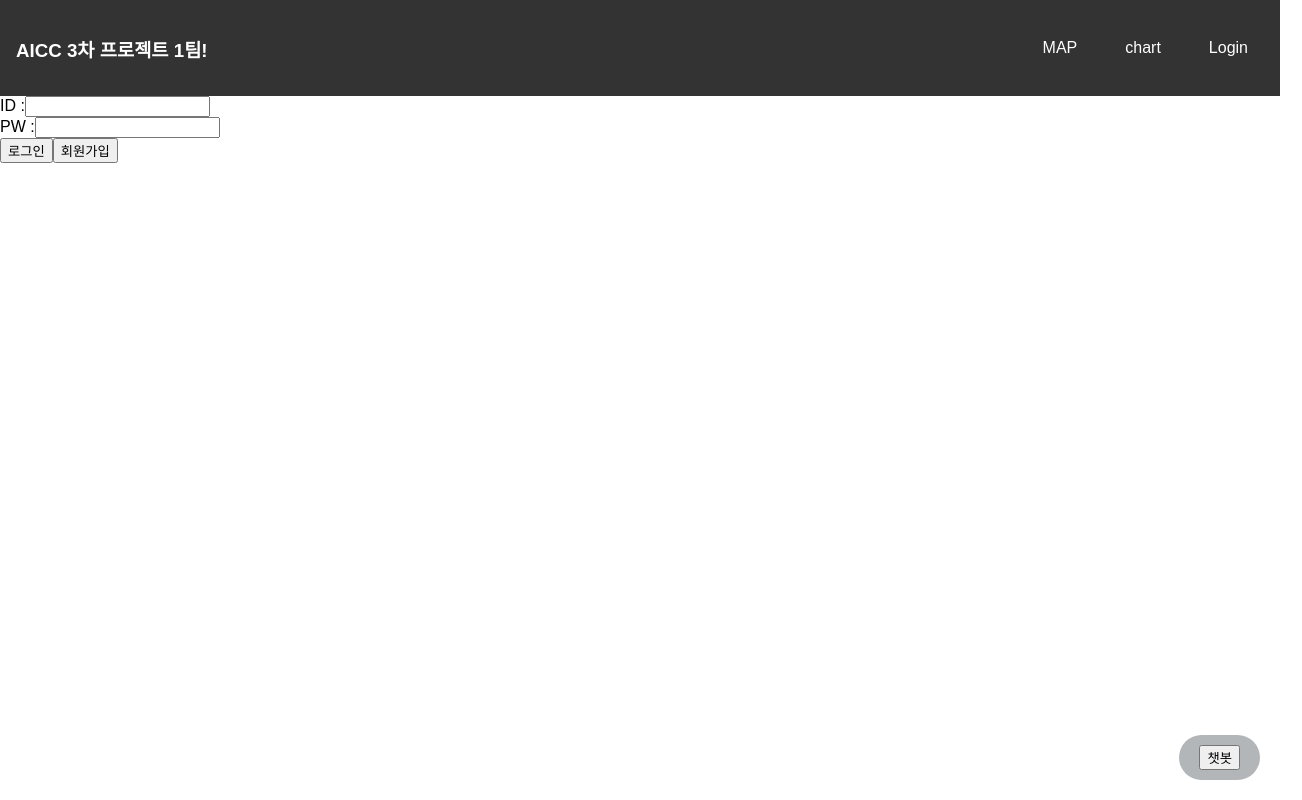
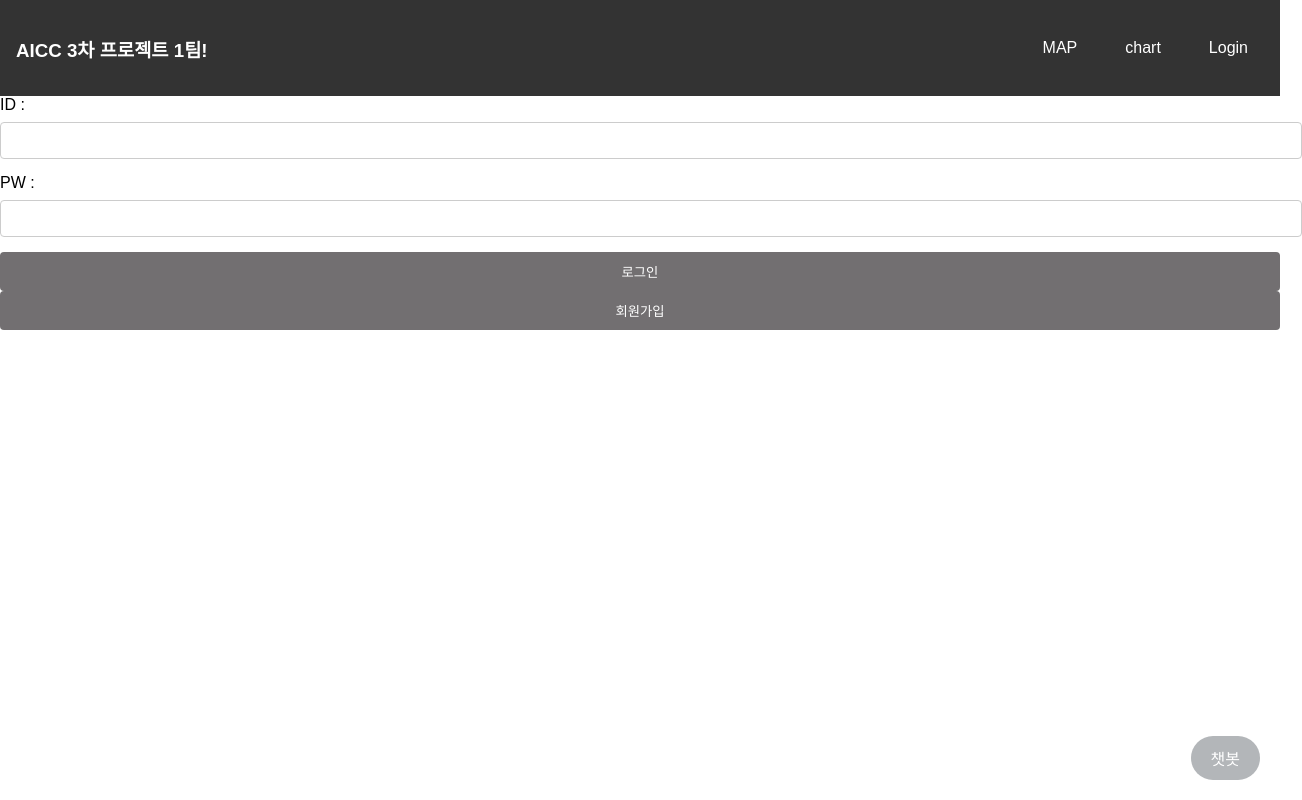
Before and after one commit to ParkWonBin/Codelabit_AICC_Project_03, a React (Create React App) app in the folder react-test/: page /login in a window 1280 px wide. Shown: the whole page, 1302 px wide, since content can reach past the window. Built offline with nearby package versions, Linux system fonts and the light colour scheme.

Commit message:
로그인 css 수정

```diff
--- a/react-test/src/commponent/LoginForm.css
+++ b/react-test/src/commponent/LoginForm.css
@@ -1,39 +1,98 @@
+/* 로그인 폼 컨테이너 */
 .login-form-container {
-    max-width: 300px;
-    margin: 50px auto;
-    padding: 20px;
-    border: 1px solid #ccc;
-    border-radius: 5px;
-    box-shadow: 0 0 10px rgba(0, 0, 0, 0.1);
+  max-width: 380px;
+  margin: 80px auto;
+  padding: 40px;
+  border-radius: 10px;
+  box-shadow: 0 8px 25px rgba(0, 0, 0, 0.1);
+  background-color: #fff;
+  text-align: center;
 }
 
+
+
+/* 입력 컨테이너 */
 .input-container {
-    margin-bottom: 15px;
+  margin-bottom: 25px;
+  padding: 25px;
+  border: 1px solid #e0e0e0;
+  border-radius: 6px;
+  box-shadow: 0 4px 10px rgba(0, 0, 0, 0.1);
+  background-color: #f9f9f9;
 }
 
+/* 레이블 */
+label {
+  display: block;
+  margin-bottom: 8px;
+}
+
+/* 입력 필드 */
 .input-field {
   width: 100%;
-    padding: 8px;
+  padding: 15px;
+  border: 2px solid #ccc;
+  border-radius: 8px;
+  font-size: 18px;
+  transition: border-color 0.3s, background-color 0.3s;
+  background-color: #f7f7f7;
+  color: #555;
+}
+
+.input-field:focus {
+  border-color: #007bff;
+  background-color: #ffffff;
+  outline: none;
+  box-shadow: 0 0 8px rgba(0, 123, 255, 0.6);
+}
+
+/* 버튼 컨테이너 */
+.button-container {
+  display: flex;
+  justify-content: center;
+  margin-top: 25px;
+}
+
+/* 로그인, 회원가입 버튼 */
+.login-button, .signup-button {
+  padding: 14px 28px;
+  border: none;
+  border-radius: 28px;
+  background-color: #007bff;
+  color: #fff;
+  font-size: 18px;
+  font-weight: bold;
+  cursor: pointer;
+  transition: background-color 0.3s, transform 0.3s;
+  box-shadow: 0 4px 15px rgba(0, 0, 0, 0.1);
+  background-image: linear-gradient(45deg, #007bff, #0056b3);
+}
+
+.login-button:hover, .signup-button:hover {
+  background-color: #0056b3;
+  transform: scale(1.05);
+  box-shadow: 0 6px 20px rgba(0, 0, 0, 0.2);
+}
+
+input {
+  width: 100%;
+  padding: 10px;
+  margin-bottom: 15px;
   border: 1px solid #ccc;
   border-radius: 4px;
 }
 
-  .button-container {
-    display: flex;
-    justify-content: space-between;
+button {
+  width: 100%;
+  padding: 10px;
+  background-color: #726f71;
+  color: white;
+  border: none;
+  border-radius: 4px;
+  cursor: pointer;
+  transition: background-color 0.3s ease;
 }
 
-  .login-button,
-  .signup-button {
-    padding: 10px 20px;
-    border: none;
-    border-radius: 4px;
-    background-color: #007bff;
-    color: #fff;
-    cursor: pointer;
+button:hover {
+  background-color: #524c50;
 }
-
-  .login-button:hover,
-  .signup-button:hover {
-    background-color: #0056b3;
-  }
--- a/react-test/src/commponent/LoginForm.js
+++ b/react-test/src/commponent/LoginForm.js
@@ -1,4 +1,5 @@
 import React, { useState } from 'react';
+import './LoginForm.css';
 
 function LoginForm() {
   const [getId, setId] = useState('');
--- a/react-test/src/commponent/chatbot.js
+++ b/react-test/src/commponent/chatbot.js
@@ -10,7 +10,7 @@ function Chatbot() {
   return (
     <div className="chatbot-container">
       <div className="chatbot-button-container">
-        <button onClick={toggleChatbot}>챗봇</button>
+        <button1 onClick={toggleChatbot}>챗봇</button1>
       </div>
 
       {isChatbotOpen && (
```
Also changed, not shown: 1 other file (tests, documents, lock files or other folders). Lines whose indentation alone changed are shown as unchanged.
